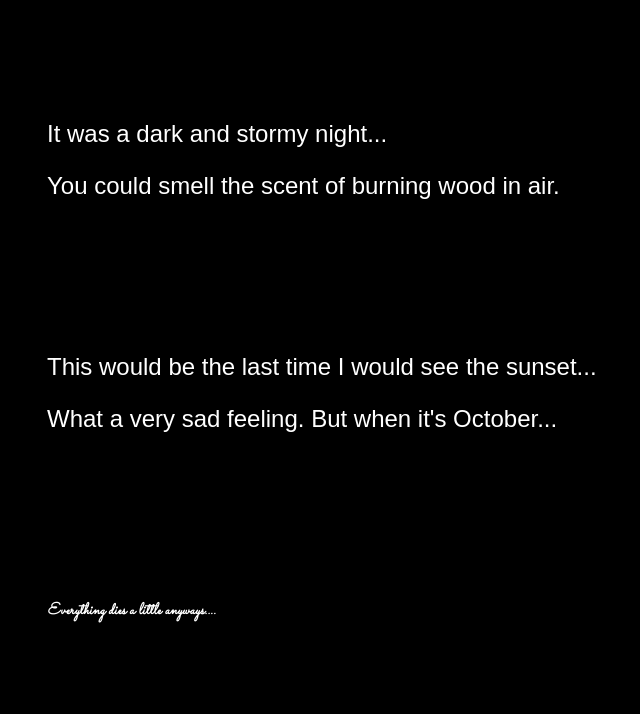
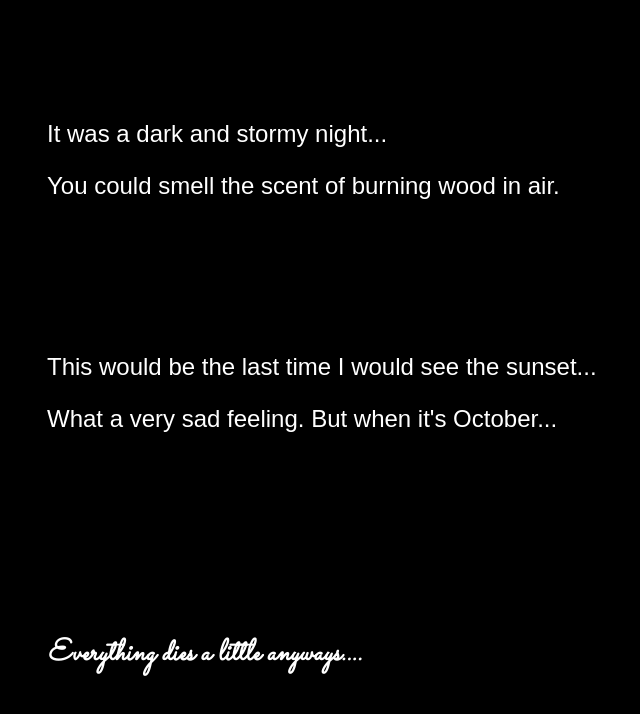
Before and after one commit to Pandaradox/fireside-story, a plain HTML site: page index.html in a window 1280 px wide. Shown: the whole page, without its empty margins (273-913 px from the left). Drawn offline with Linux system fonts and the light colour scheme.

Commit message:
P2: font size of forbode class

```diff
--- a/style.css
+++ b/style.css
@@ -10,4 +10,5 @@ p {
 }
 .forbode {
     font-style: italic;
+    font-size: 125%
 }
```
